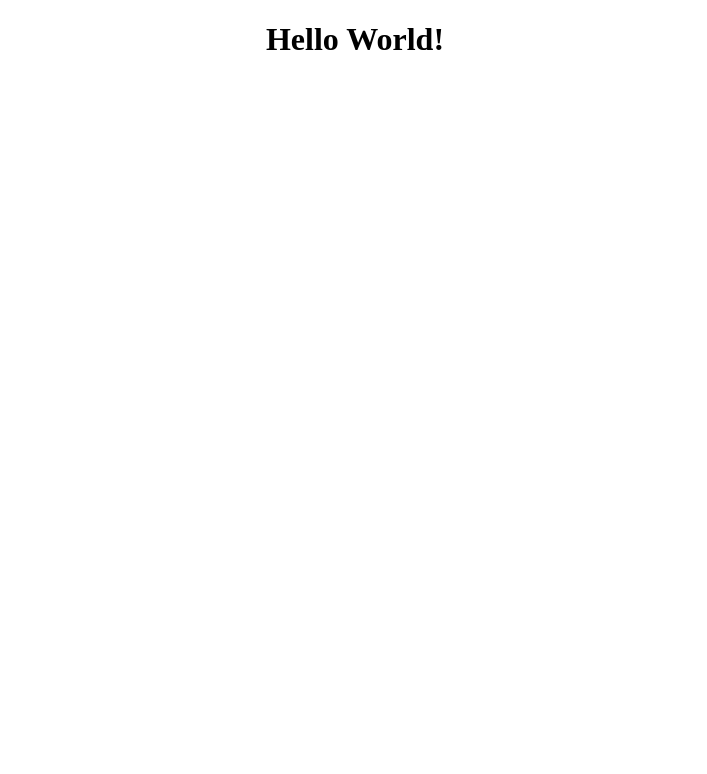
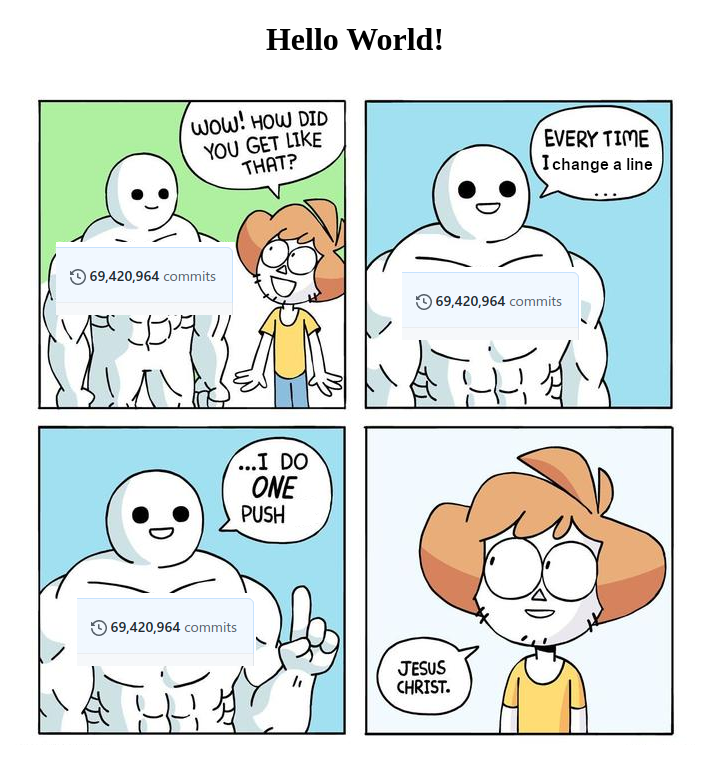
Before and after one commit to Stiv1100001/htmlcss-hello, a plain HTML site: page index.html in a window 1280 px wide. Shown: the whole page, without its empty margins (285-992 px from the left). Drawn offline with Linux system fonts and the light colour scheme.

Commit message:
Aggiunto meme per sdrammatizzare

```diff
--- a/index.html
+++ b/index.html
@@ -8,6 +8,6 @@
 </head>
 <body>
     <h1 style="text-align: center;">Hello World!</h1>
-
+    <img src="./img/meme.png" alt="meme" style="display: block; margin-left: auto; margin-right: auto">
 </body>
 </html>
```
Also changed, not shown: img/meme.png (added).
